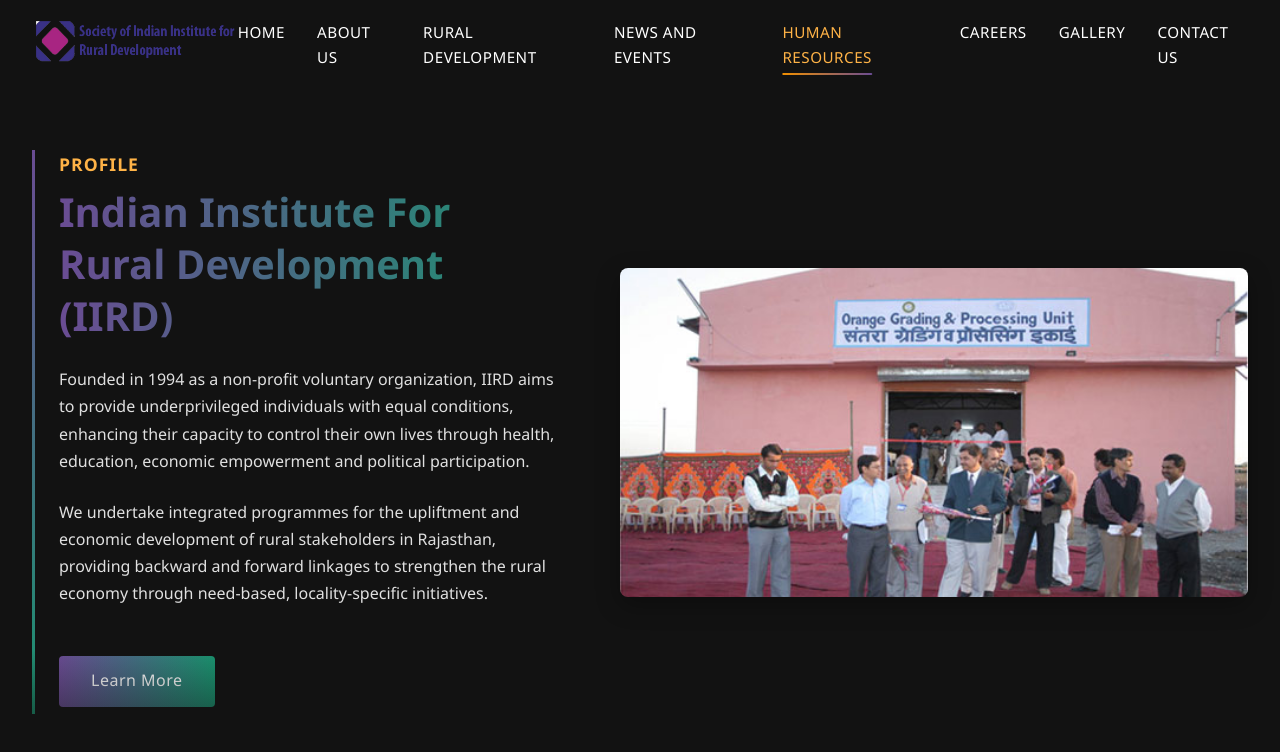
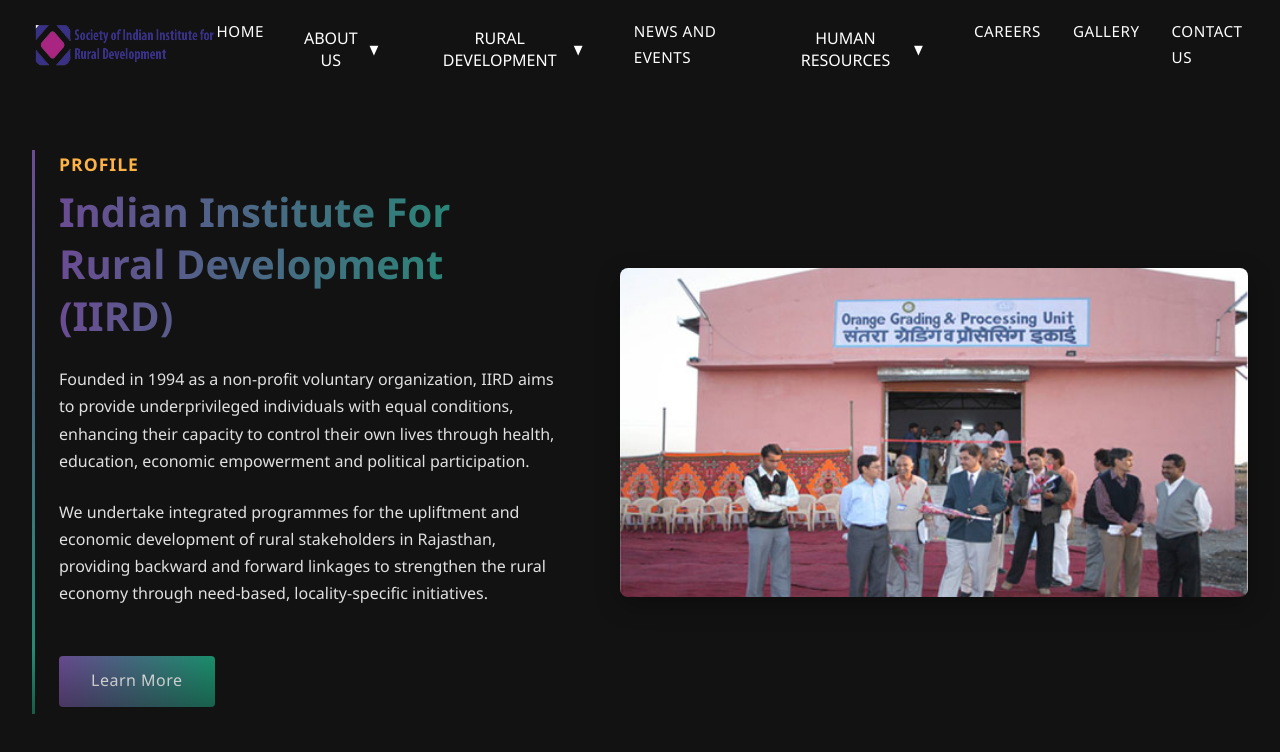
Before and after one commit to ryugA17/ngo-website, a React (Vite) app: page /human-resources/board-member in a window 1280 px wide. Shown: the top 752 px of the page. Built offline with nearby package versions, Linux system fonts and the light colour scheme.

Commit message:
dropdown navbar

```diff
--- /dev/null
+++ b/src/components/Dropdown/Dropdown.css
@@ -0,0 +1,101 @@
+.dropdown {
+  position: relative;
+  display: inline-block;
+}
+
+.dropdown-label {
+  background: none;
+  border: none;
+  color: var(--white);
+  font-size: 1rem;
+  font-weight: 500;
+  padding: 0.5rem 1.2rem 0.5rem 0.5rem;
+  cursor: pointer;
+  display: flex;
+  align-items: center;
+  gap: 0.5rem;
+  transition: color var(--transition-fast);
+  border-radius: var(--border-radius-sm);
+  position: relative;
+}
+
+.dropdown-label:focus,
+.dropdown-label:hover {
+  color: var(--accent-light);
+  outline: none;
+  background: rgba(255,255,255,0.04);
+}
+
+.dropdown-arrow {
+  font-size: 0.8em;
+  margin-left: 0.3em;
+  transition: transform var(--transition-fast);
+  display: inline-block;
+}
+
+.dropdown-arrow.open {
+  transform: rotate(-180deg);
+}
+
+.dropdown-menu {
+  position: absolute;
+  top: 110%;
+  left: 0;
+  min-width: 220px;
+  background: var(--bg-light);
+  box-shadow: var(--shadow-md);
+  border-radius: var(--border-radius-md);
+  padding: 0.5rem 0;
+  z-index: 1000;
+  display: flex;
+  flex-direction: column;
+  animation: fadeInDropdown 0.18s ease;
+}
+
+@keyframes fadeInDropdown {
+  from { opacity: 0; transform: translateY(-8px); }
+  to { opacity: 1; transform: translateY(0); }
+}
+
+.dropdown-item {
+  color: var(--white);
+  padding: 0.7rem 1.2rem;
+  font-size: 0.97rem;
+  text-align: left;
+  text-decoration: none;
+  background: none;
+  border: none;
+  cursor: pointer;
+  transition: background var(--transition-fast), color var(--transition-fast);
+  border-radius: 0;
+  display: block;
+}
+
+.dropdown-item:focus,
+.dropdown-item:hover {
+  background: linear-gradient(90deg, var(--primary-color), var(--secondary-color));
+  color: var(--white);
+  outline: none;
+}
+
+/* Responsive: make dropdown full width on mobile nav */
+@media (max-width: 1100px) {
+  .dropdown-menu {
+    position: static;
+    min-width: 100%;
+    box-shadow: none;
+    background: var(--bg-dark);
+    border-radius: 0;
+    padding: 0.2rem 0;
+  }
+  .dropdown-label {
+    width: 100%;
+    justify-content: space-between;
+    padding: 1rem 0.5rem;
+    font-size: 1.2rem;
+  }
+  .dropdown-item {
+    font-size: 1.1rem;
+    padding: 1rem 1.5rem;
+  }
+}
--- /dev/null
+++ b/src/components/Dropdown/Dropdown.tsx
@@ -0,0 +1,79 @@
+import React, { useState, useRef, useEffect } from 'react';
+import { Link } from 'react-router-dom';
+import './Dropdown.css';
+
+interface DropdownOption {
+  label: string;
+  path: string;
+}
+
+interface DropdownProps {
+  label: string;
+  options: DropdownOption[];
+}
+
+const Dropdown: React.FC<DropdownProps> = ({ label, options }) => {
+  const [open, setOpen] = useState(false);
+  const dropdownRef = useRef<HTMLDivElement>(null);
+
+  // Close dropdown on outside click
+  useEffect(() => {
+    const handleClickOutside = (event: MouseEvent) => {
+      if (
+        dropdownRef.current &&
+        !dropdownRef.current.contains(event.target as Node)
+      ) {
+        setOpen(false);
+      }
+    };
+    document.addEventListener('mousedown', handleClickOutside);
+    return () => {
+      document.removeEventListener('mousedown', handleClickOutside);
+    };
+  }, []);
+
+  // Keyboard accessibility
+  const handleKeyDown = (e: React.KeyboardEvent<HTMLButtonElement>) => {
+    if (e.key === 'Enter' || e.key === ' ') {
+      setOpen((prev) => !prev);
+    } else if (e.key === 'Escape') {
+      setOpen(false);
+    }
+  };
+
+  return (
+    <div className="dropdown" ref={dropdownRef}>
+      <button
+        className="dropdown-label"
+        aria-haspopup="true"
+        aria-expanded={open}
+        onClick={() => setOpen((prev) => !prev)}
+        onKeyDown={handleKeyDown}
+        tabIndex={0}
+        type="button"
+      >
+        {label}
+        <span className={`dropdown-arrow${open ? ' open' : ''}`}>▼</span>
+      </button>
+      {open && (
+        <ul className="dropdown-menu" role="menu">
+          {options.map((option, idx) => (
+            <li key={option.path} role="none">
+              <Link
+                to={option.path}
+                className="dropdown-item"
+                role="menuitem"
+                tabIndex={0}
+                onClick={() => setOpen(false)}
+              >
+                {option.label}
+              </Link>
+            </li>
+          ))}
+        </ul>
+      )}
+    </div>
+  );
+};
+
+export default Dropdown;
--- a/src/components/Navbar/NavLinks.tsx
+++ b/src/components/Navbar/NavLinks.tsx
@@ -1,15 +1,41 @@
 import { Link, useLocation } from 'react-router-dom';
 import { useMemo } from 'react';
+import { Dropdown } from '../index';
+
+const aboutUsOptions = [
+  { label: 'PROFILE', path: '/about-us/profile' },
+  { label: "SECRETARY'S MESSAGE", path: '/about-us/secretary-message' },
+  { label: 'IIRD APPROACH TO DEVELOPMENT', path: '/about-us/approach' },
+  { label: 'PARTNERS IN GROWTH', path: '/about-us/partners' },
+  { label: 'GEOGRAPHICAL OUTREACH', path: '/about-us/geographical-outreach' },
+  { label: 'ONGOING ACTIVITIES', path: '/about-us/ongoing-activities' },
+  { label: 'LEGAL DOCUMENT', path: '/about-us/legal-document' },
+];
+
+const ruralDevelopmentOptions = [
+  { label: 'ECONOMIC DEVELOPMENT AND POVERTY ALLEVIATION', path: '/rural-development/economic-poverty' },
+  { label: 'EDUCATION AND CHILD DEVELOPMENT', path: '/rural-development/education-child' },
+  { label: 'HEALTH AND SANITATION', path: '/rural-development/health-sanitation' },
+  { label: 'NATURAL RESOURCES MANAGEMENT', path: '/rural-development/natural-resources' },
+  { label: 'WOMEN EMPOWERMENT', path: '/rural-development/women-empowerment' },
+  { label: 'RESEARCH, EVALUATION AND MONITORING AGENCY', path: '/rural-development/research-evaluation' },
+];
+
+const humanResourcesOptions = [
+  { label: 'CORPORATE GOVERNANCE', path: '/human-resources/corporate-governance' },
+  { label: 'MANAGEMENT TEAM', path: '/human-resources/management-team' },
+  { label: 'BOARD MEMBER', path: '/human-resources/board-member' },
+];
 
 const NavLinks = () => {
   const location = useLocation();
 
   const links = useMemo(() => [
     { name: 'HOME', path: '/' },
-    { name: 'ABOUT US', path: '/about-us' },
-    { name: 'RURAL DEVELOPMENT', path: '/rural-development' },
+    { name: 'ABOUT US', dropdown: aboutUsOptions },
+    { name: 'RURAL DEVELOPMENT', dropdown: ruralDevelopmentOptions },
     { name: 'NEWS AND EVENTS', path: '/news-events' },
-    { name: 'HUMAN RESOURCES', path: '/human-resources' },
+    { name: 'HUMAN RESOURCES', dropdown: humanResourcesOptions },
     { name: 'CAREERS', path: '/careers' },
     { name: 'GALLERY', path: '/gallery' },
     { name: 'CONTACT US', path: '/contact-us' }
@@ -26,13 +52,17 @@
     <ul className="nav-links">
       {links.map((link, index) => (
         <li key={index}>
-          <Link
-            to={link.path}
-            className={isActive(link.path) ? 'active' : ''}
-            aria-current={isActive(link.path) ? 'page' : undefined}
-          >
-            {link.name}
-          </Link>
+          {link.dropdown ? (
+            <Dropdown label={link.name} options={link.dropdown} />
+          ) : (
+            <Link
+              to={link.path!}
+              className={isActive(link.path!) ? 'active' : ''}
+              aria-current={isActive(link.path!) ? 'page' : undefined}
+            >
+              {link.name}
+            </Link>
+          )}
         </li>
       ))}
     </ul>
--- a/src/components/index.ts
+++ b/src/components/index.ts
@@ -18,3 +18,6 @@
 export { default as ProjectSlider } from './Projects/ProjectSlider';
 export { default as ProjectCard } from './Projects/ProjectCard';
 export { projectsData } from './Projects/ProjectsData';
+
+// Dropdown Component
+export { default as Dropdown } from './Dropdown/Dropdown';
```
